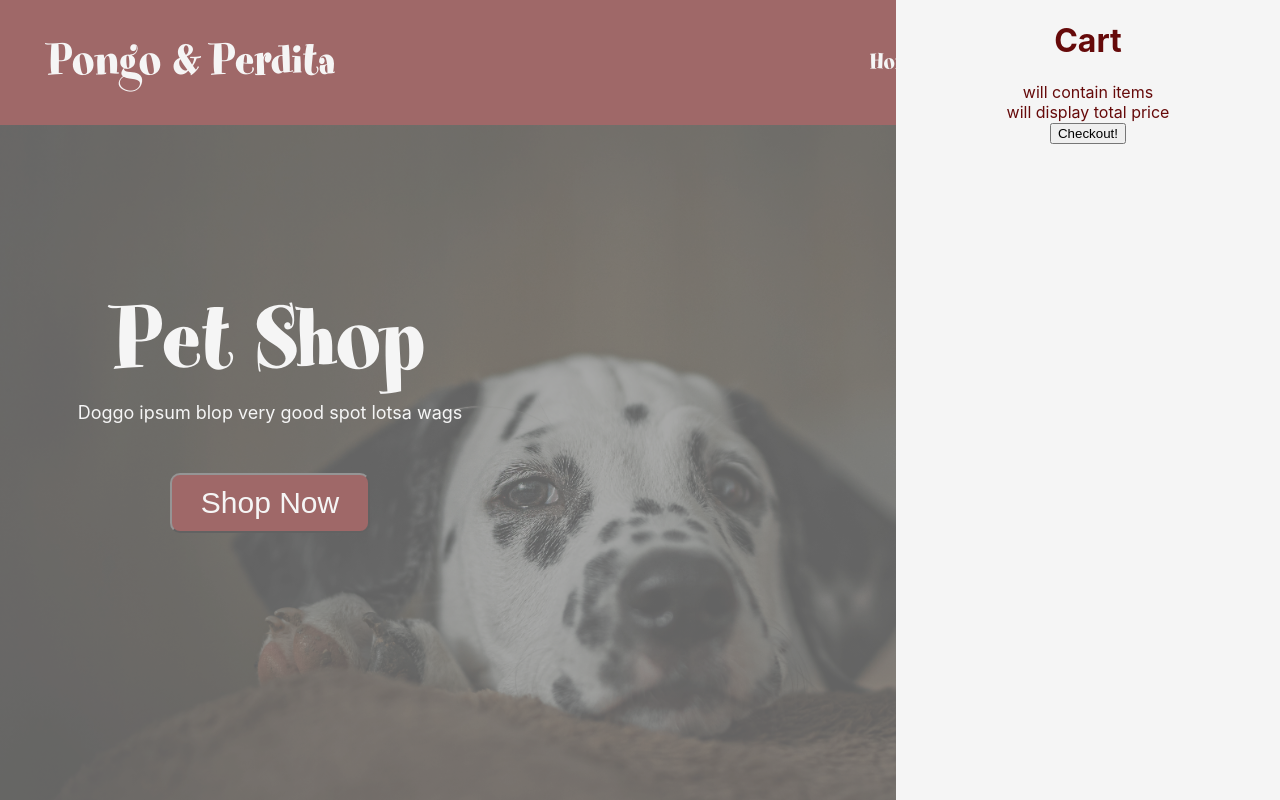
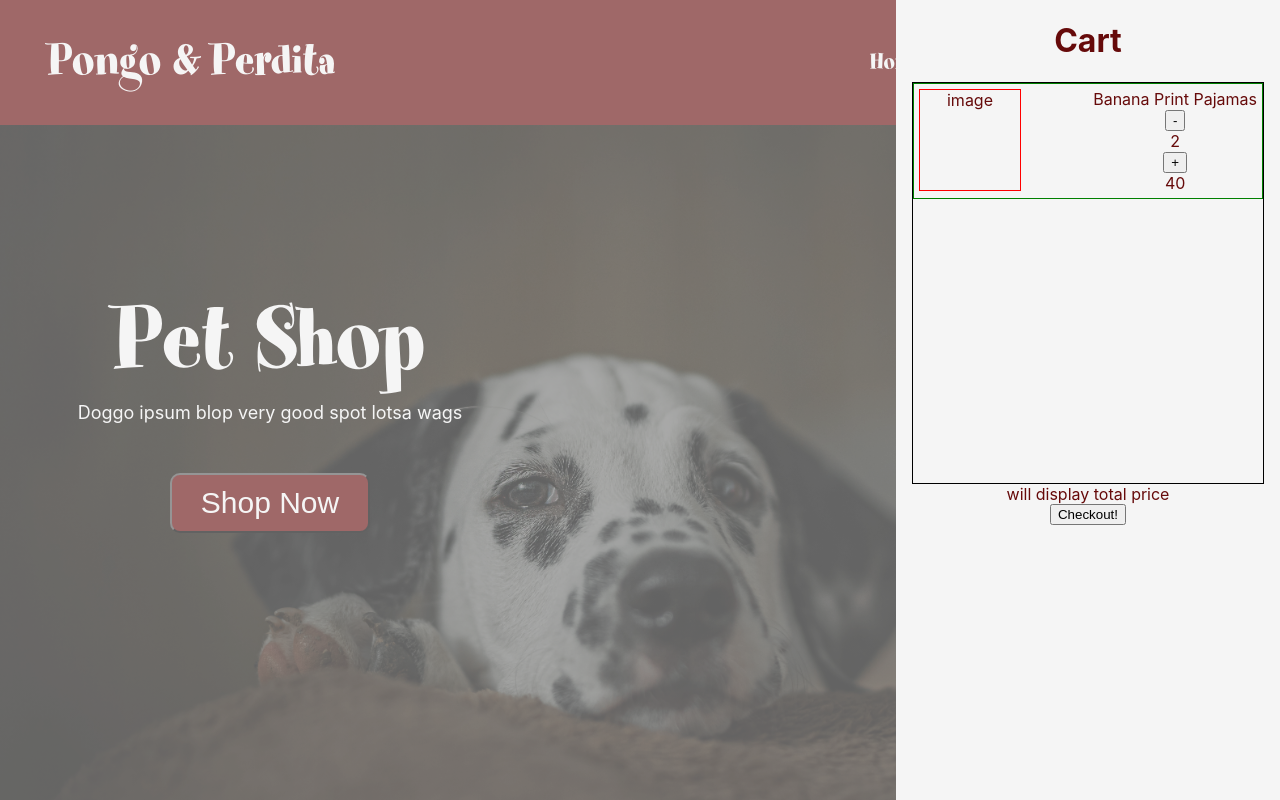
Before and after one commit to olvbrntly/shopping-cart, a React (Create React App) app: page / in a window 1280 px wide. Both pictures are taken after a click on the item "Cart". Shown: the top 800 px of the page. Built offline with nearby package versions, Linux system fonts and the light colour scheme.

Commit message:
began cart item styling

```diff
--- a/src/App.js
+++ b/src/App.js
@@ -13,22 +13,95 @@ import Cart from './components/Cart';
 
 
 function App() {
-  let initialCartItems = [];
+  let products = [
+
+    {
+        id:1,
+        name:'banana-pjs',
+        description:'Banana Print Pajamas',
+        price:'$20',
+    },
+    {
+        id:2,
+        name:'collar-bow',
+        description:'Bow Collar Accessory',
+        price:'$4',
+    },
+    {
+        id:3,
+        name:'winter-coat',
+        description:'Winter Coat',
+        price:'$20',
+    },
+    {
+        id:4,
+        name:'chicken-toy',
+        description:'Chicken Plush Chew Toy',
+        price:'$7',
+    },
+    {
+        id:5,
+        name:'elephant-toy',
+        description:'Elephant Plush Chew Toy',
+        price:'$7',
+    },
+    {
+        id:6,
+        name:'food-toy-bundle',
+        description:'Food Toy Bundle',
+        price:'$12',
+    },
+    {
+        id:7,
+        name:'dog-food',
+        description:'Premium Organic Food',
+        price:'$25',
+    },
+    {
+        id:8,
+        name:'treats',
+        description:'Treats Bundle',
+        price:'$15',
+    },
+    {
+        id:9,
+        name:'leash',
+        description:'10ft Extender Leash',
+        price:'$8',
+    },
+]
+
+let initialCartItems = [
+  {
+    id:1,
+    name:'banana-pjs',
+    description:'Banana Print Pajamas',
+    price:20,
+    quantity: 2,
+  },
+  {
+    id:9,
+    name:'leash',
+    description:'10ft Extender Leash',
+    price:8,
+    quantity: 1,
+  },
+];
+
+
   const [cartOpen, setCartOpen] = useState(false)
   const [cartItems, setCartItems] = useState(initialCartItems)
 
   function onCartClick(){
-    alert('cart was clicked!');
     setCartOpen(!cartOpen);
   }
 
   function clickOutsideOfCart(){
-    alert('you clicked outside of the cart!')
     setCartOpen(false)
   }
 
   function addToCart(){
-    alert('add to cart!')
+    console.log('add to cart!')
   }
   return (
 
@@ -38,9 +111,9 @@ function App() {
         <Routes>
           <Route path="/" Component={Home}/>
           <Route path="/about" Component={About}/>
-          <Route path="/shop" element={<Shop addToCart={addToCart} />}/>
+          <Route path="/shop" element={<Shop addToCart={addToCart} products={products} />}/>
         </Routes>
-        {cartOpen && <Cart clickOutsideOfCart={clickOutsideOfCart}/>}
+        {cartOpen && <Cart clickOutsideOfCart={clickOutsideOfCart} cartItems={cartItems}/>}
       </div>
     </Router>
 
--- a/src/components/Cart.css
+++ b/src/components/Cart.css
@@ -1,5 +1,8 @@
 .cart-slide-out{
     position:absolute;
+    display:flex;
+    flex-direction: column;
+    align-items: center;
     background-color: whitesmoke;
     color: rgb(102, 10, 10);;
     height:100%;
@@ -7,6 +10,7 @@
     width:30%;
     top: 0;
     right:0;
+
 }
 
 .other-part{
@@ -19,3 +23,22 @@
     top: 0;
     left:0;
 }
+
+.cart-items-div{
+    border:1px solid black;
+    height:400px;
+    width:350px;
+}
+
+.cart-item{
+    display:flex;
+    justify-content: space-between;
+    border:1px solid green;
+    padding:5px;
+}
+
+.cart-item-img{
+    width:100px;
+    height:100px;
+    border:1px solid red;
+}
--- a/src/components/Cart.js
+++ b/src/components/Cart.js
@@ -2,14 +2,30 @@ import React from "react";
 import './Cart.css'
 
 
-function Cart({clickOutsideOfCart}){
+function Cart({clickOutsideOfCart, cartItems}){
+
     return(
     <div>
         <div className="other-part" onClick={clickOutsideOfCart}></div>
         <div className="cart-slide-out">
             <h1>Cart</h1>
             {/* the div below will map ou the array of items that have been added to the cart (cartItem) */}
-            <div>will contain items</div>
+            <div className="cart-items-div">
+                <div className="cart-item">
+                    <div className="cart-item-img">image</div>
+                    <div>
+                        <div>{cartItems[0].description}</div>
+                        <div>
+                            <div>
+                                <button>-</button>
+                                <div>{cartItems[0].quantity}</div>
+                                <button>+</button>
+                            </div>
+                            <div>{cartItems[0].price * cartItems[0].quantity}</div>
+                        </div>
+                    </div>
+                </div>
+            </div>
             <div>will display total price</div>
             <button>Checkout!</button>
         </div>
--- a/src/components/Shop.js
+++ b/src/components/Shop.js
@@ -2,66 +2,7 @@ import React from "react";
 import Products from "./shop_components/Products";
 import './shop_components/Shop.css'
 
-function Shop({addToCart}){
-
-    let products = [
-
-        {
-            id:1,
-            name:'banana-pjs',
-            description:'Banana Print Pajamas',
-            price:'$20',
-        },
-        {
-            id:2,
-            name:'collar-bow',
-            description:'Bow Collar Accessory',
-            price:'$4',
-        },
-        {
-            id:3,
-            name:'winter-coat',
-            description:'Winter Coat',
-            price:'$20',
-        },
-        {
-            id:4,
-            name:'chicken-toy',
-            description:'Chicken Plush Chew Toy',
-            price:'$7',
-        },
-        {
-            id:5,
-            name:'elephant-toy',
-            description:'Elephant Plush Chew Toy',
-            price:'$7',
-        },
-        {
-            id:6,
-            name:'food-toy-bundle',
-            description:'Food Toy Bundle',
-            price:'$12',
-        },
-        {
-            id:7,
-            name:'dog-food',
-            description:'Premium Organic Food',
-            price:'$25',
-        },
-        {
-            id:8,
-            name:'treats',
-            description:'Treats Bundle',
-            price:'$15',
-        },
-        {
-            id:9,
-            name:'leash',
-            description:'10ft Extender Leash',
-            price:'$8',
-        },
-    ]
-
+function Shop({addToCart, products}){
 
     return(
         <div className="product-container">
```
